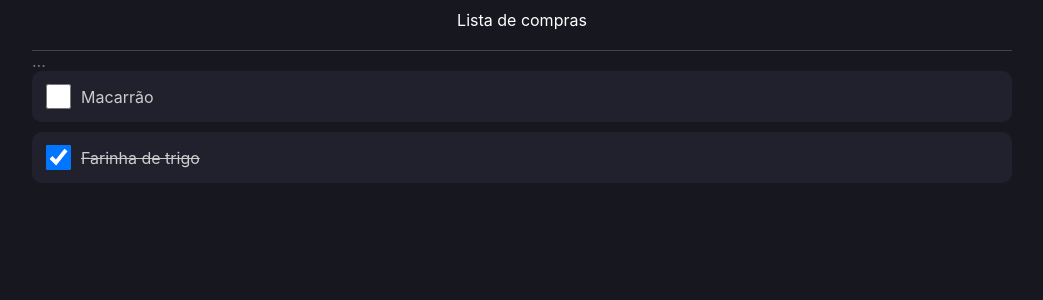
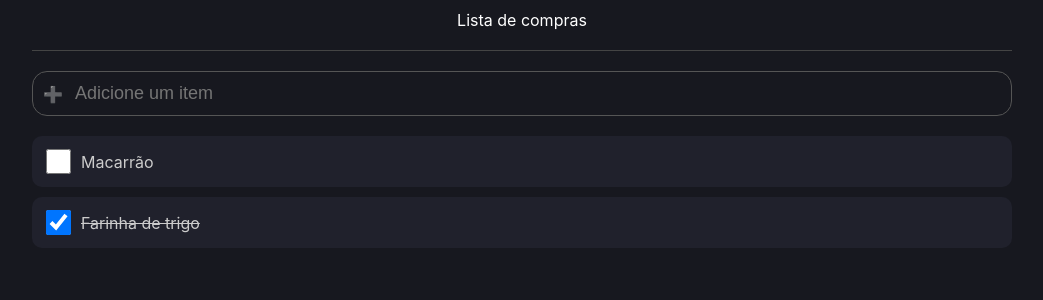
Before and after one commit to pvcapuano/ListaTarefas, a React (Vite) app: page / in a window 1280 px wide. Shown: the top 300 px of the page, without its empty margins (118-1161 px from the left). Built offline with nearby package versions, Linux system fonts and the light colour scheme.

Commit message:
add state on addarea

```diff
--- a/src/components/AddArea/index.tsx
+++ b/src/components/AddArea/index.tsx
@@ -1,10 +1,19 @@
 import React from "react"
 import * as C from "./styles"
+import { useState } from "react"
 
 export const AddArea = () => {
+
+  const [ inputText, setInputText ] = useState("")
+
   return(
     <C.Container>
-    ...
+      <div className="image">➕</div>
+      <input className="text"
+      placeholder="Adicione um item"
+      value={inputText}
+      onChange={e => setInputText(e.target.value)}
+      />
     </C.Container>
   )
 }
--- a/src/components/AddArea/styles.tsx
+++ b/src/components/AddArea/styles.tsx
@@ -1,5 +1,25 @@
 import styled from "styled-components"
 
 export const Container = styled.div`
+  border: 1px solid #555;
+  border-radius: 15px;
+  padding: 10px;
+  margin: 20px 0;
 
+  display: flex;
+  align-items: center;
+
+  .image {
+    margin-right: 10px;
+  }
+
+  input {
+    border: 0px;
+    background: transparent;
+    outline: 0;
+    color: #FFF;
+    font-size: 18px;
+
+    flex: 1;
+  }
 `
```
